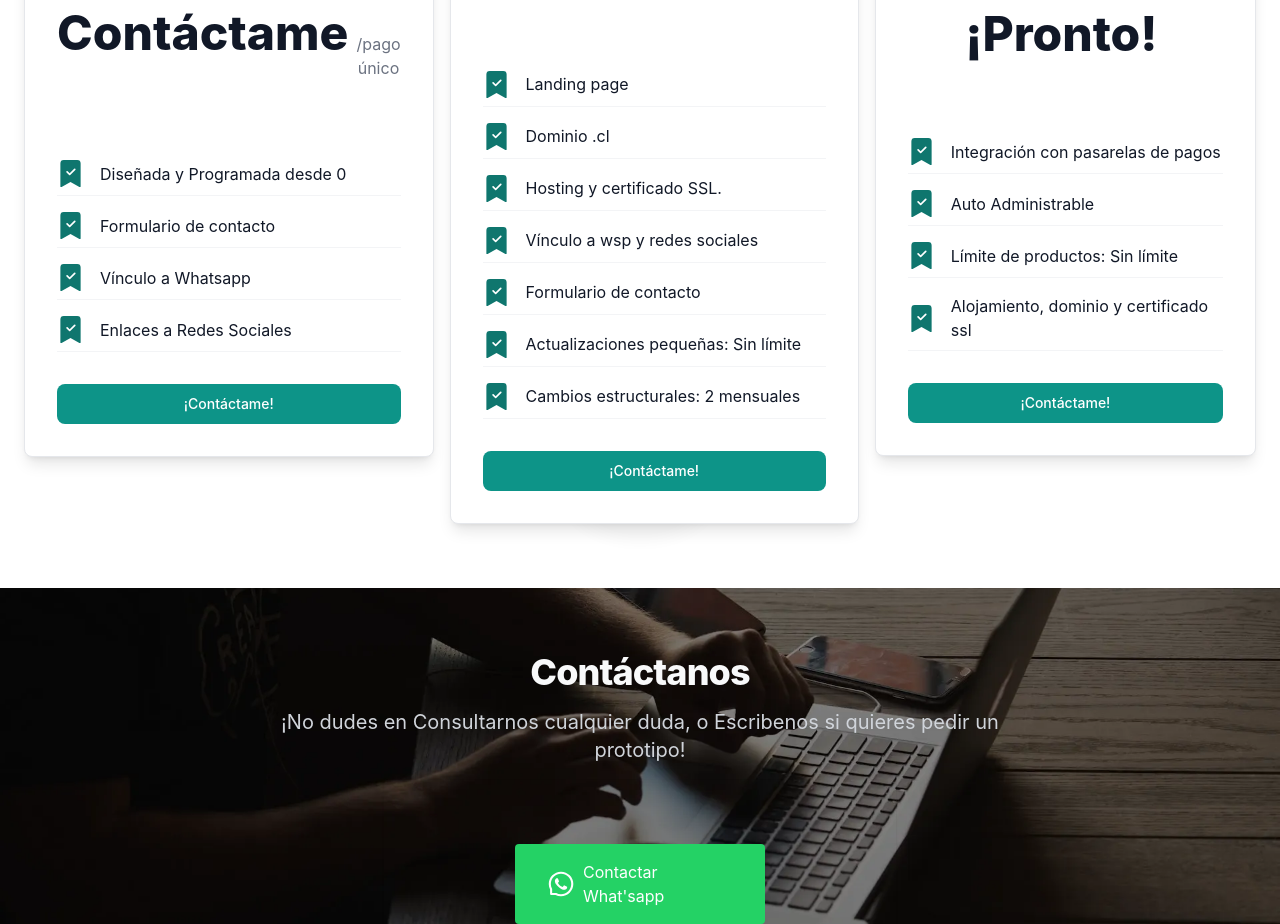
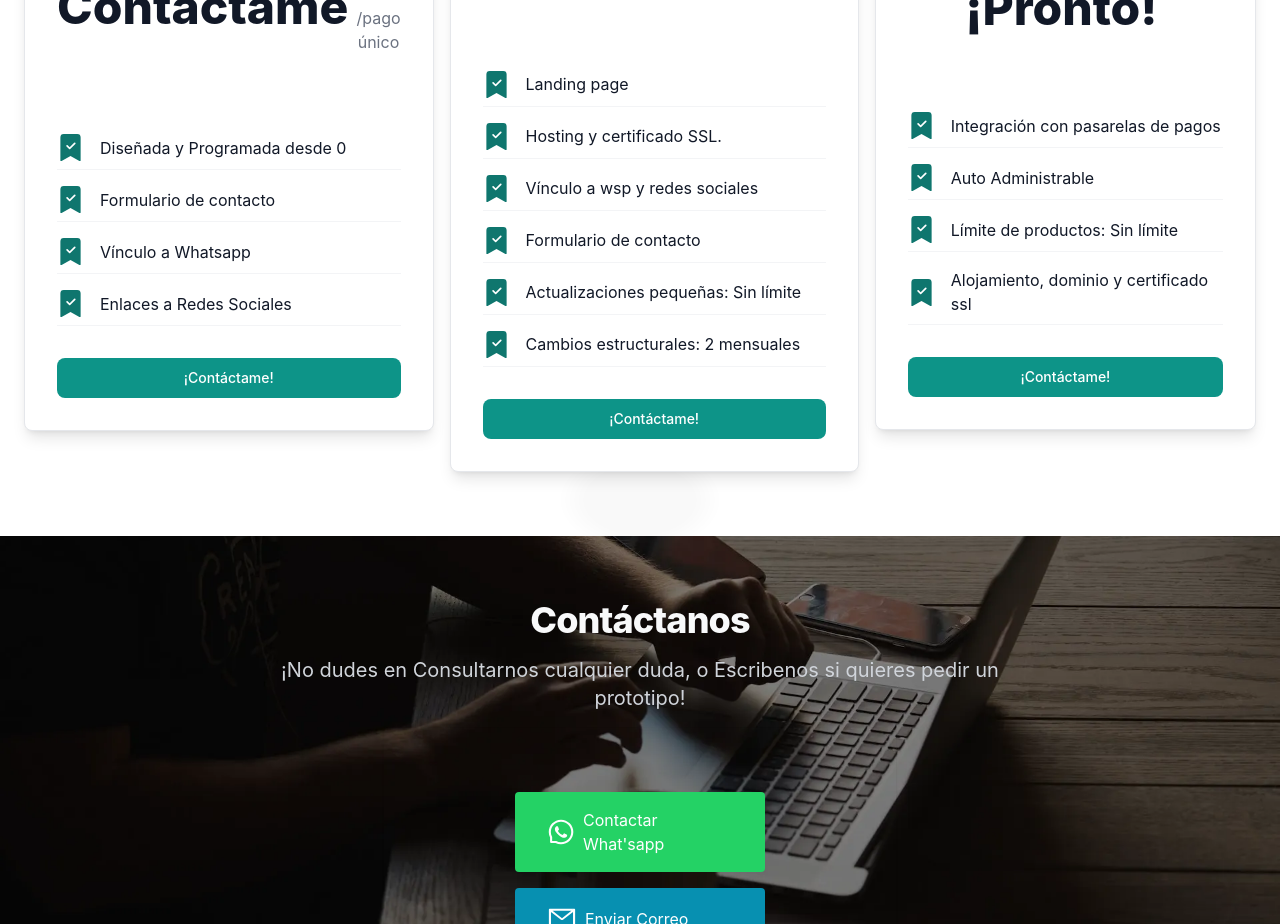
Before and after one commit to RyouhaWH/RyouhaWH, a React (Vite) app: page / in a window 1280 px wide. Shown: the part 2360-3284 px from the top of the page. Built offline with nearby package versions, Linux system fonts and the light colour scheme.

Commit message:
quitado dominio

```diff
--- a/src/Containers/Precios.jsx
+++ b/src/Containers/Precios.jsx
@@ -24,7 +24,6 @@ const Precios = () => {
             priceMode: "mensual",
             specs: [
                 "Landing page",
-                "Dominio .cl",
                 "Hosting y certificado SSL.",
                 "Vínculo a wsp y redes sociales",
                 "Formulario de contacto",
```
